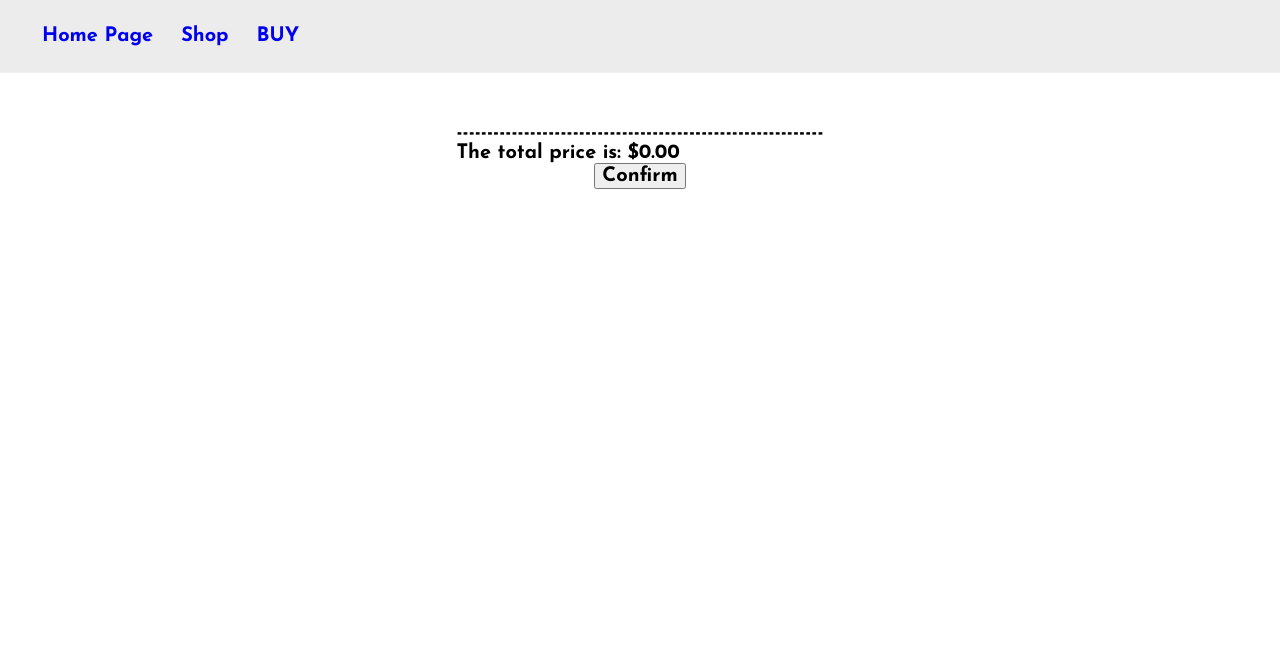
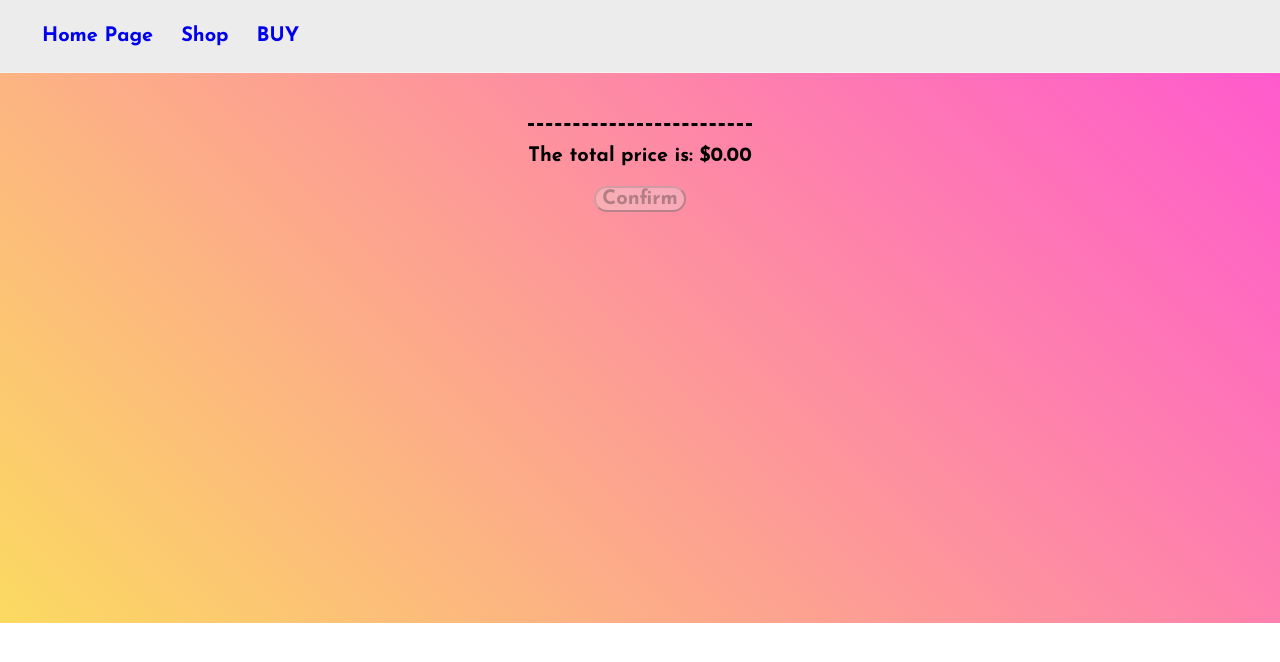
Before and after one commit to BenM61/Bookstore, a React (Create React App) app in the folder client/: page /payment in a window 1280 px wide. Shown: the top 662 px of the page. Built offline with nearby package versions, Linux system fonts and the light colour scheme; a web font is replaced by a local one.

Commit message:
site 1.0

```diff
--- a/client/src/App.js
+++ b/client/src/App.js
@@ -8,7 +8,9 @@ import { useState } from "react";
 import { BrowserRouter, Routes, Route } from "react-router-dom";
 
 function App() {
-  let [selectedBooks, setSelectedBooks] = useState([])
+  const [selectedBooks, setSelectedBooks] = useState([])
+  const [currPageNum, setCurrPageNum] = useState(0)
+
   return (
     <div className='App'>
       <BrowserRouter>
@@ -16,9 +18,9 @@ function App() {
         <div className='content'>
           <Routes>
             <Route index element={<Home />} />
-            <Route path='/books' element={<Shop />} />
-            <Route path='/books/:id' element={<Item selectedBooks={selectedBooks} changeBooks={setSelectedBooks} />} />
-            <Route path='/payment' element={<Receipt purchase={selectedBooks} />} />
+            <Route path='/books' element={<Shop currPageNum={currPageNum} setCurrPageNum={setCurrPageNum} />} />
+            <Route path='/books/:id' element={<Item selectedBooks={selectedBooks} setSelectedBooks={setSelectedBooks} />} />
+            <Route path='/payment' element={<Receipt selectedBooks={selectedBooks} setSelectedBooks={setSelectedBooks} />} />
           </Routes>
         </div>
       </BrowserRouter>
--- a/client/src/Components/Api.js
+++ b/client/src/Components/Api.js
@@ -3,7 +3,7 @@ import axios from 'axios'
 const BaseUrl = "http://localhost:7000";
 
 const getBookPage = async (i) => axios.get(`${BaseUrl}/books/page/${i}`)
-const postReceipt = async (date, total, description) => axios.post(`${BaseUrl} / Receipts / add`, { date, total, description })
+const postReceipt = async (date, total, description) => axios.post(`${BaseUrl}/Receipts/add`, { date, total, description })
 
 
 export { getBookPage, postReceipt }
--- a/client/src/Components/Home.js
+++ b/client/src/Components/Home.js
@@ -1,7 +1,7 @@
 const Home = () => {
     return (
-        <div className="home">
-            Hey
+        <div className="home page">
+            <div className="home-content">Hey</div>
         </div>
     );
 }
--- a/client/src/Components/Item.js
+++ b/client/src/Components/Item.js
@@ -3,29 +3,25 @@ import { useLocation, Link } from "react-router-dom";
 
 
 const Item = (props) => {
-    const selectedBooks = props.selectedBooks
+    const { selectedBooks, setSelectedBooks } = props
 
     const { state } = useLocation()
     const { book } = state
     const [amount, setAmount] = useState(1)
 
+
     const handleClick = (e) => {
         book.amount = amount
-        const index = selectedBooks.findIndex(e =>
-            e._id === book._id
-        )
-        if (index >= 0) { selectedBooks.splice(index, 1) }
-        props.changeBooks([...selectedBooks, book])
-
-
+        const filtered = selectedBooks.filter((listBook) => listBook._id !== book._id)
+        setSelectedBooks(filtered.concat([book]))
     }
     const handleAmount = (c) => {
         setAmount((c === "+") ? amount + 1 : Math.max(1, amount - 1))
     }
     return (
-        <div className="shop-item">
+        <div className="item page">
             <h1>{book.title}</h1>
-            <img className="shop-item-image" src={book.image} alt={book.title}></img>
+            <img className="item-image" src={book.image} alt={book.title}></img>
             <br />
             <div className="change-amount">
                 <button onClick={() => handleAmount("-")}>-</button>
--- a/client/src/Components/ItemList.js
+++ b/client/src/Components/ItemList.js
@@ -5,21 +5,22 @@ import { useEffect, useState } from "react";
 import InfiniteScroll from "react-infinite-scroll-component";
 import Grid from "@mui/material/Grid"
 
-let currPageNum = 0
-
-const ItemList = () => {
+const ItemList = (props) => {
+   const { currPageNum, setCurrPageNum } = props
 
    const [books, setBooks] = useState([]);
-   const [isLoading, setIsLoading] = useState(true)
    const [hasMore, setHasMore] = useState(true)
+   const [isInitializing, setIsInitializing] = useState(true)
 
    const getNextPage = async () => {
-      const temp = await getBookPage(currPageNum++)
+      const temp = await getBookPage(currPageNum)
+      setCurrPageNum(currPageNum + 1)
       const { data } = temp
       setBooks(books.concat(data))
       if (data.length === 0) {
          setHasMore(false)
       }
+
       return
    }
 
@@ -28,16 +29,18 @@ const ItemList = () => {
          const res = await getNextPage()
          return res
       }
-      getInitialBooks().then((res) => { setIsLoading(false) })
+      getInitialBooks().then((res) => { setIsInitializing(false) })
 
       // restore currPageNum=0 on cleanup
-      return () => { currPageNum = 0 }
+      return () => {
+         setCurrPageNum(0)
+      }
    }, [])
 
    return (
       <div className="item-list">
-         {isLoading && <div>Loading...</div>}
          <div className="item-list-content" >
+            {!isInitializing &&
                <InfiniteScroll
                   dataLength={books.length}
                   next={getNextPage}
@@ -49,7 +52,7 @@ const ItemList = () => {
                         </Grid>)
                      })}
                   </Grid>
-            </InfiniteScroll>
+               </InfiniteScroll>}
          </div>
       </div >
    );
--- a/client/src/Components/Receipt.js
+++ b/client/src/Components/Receipt.js
@@ -1,17 +1,24 @@
-import { useState } from "react"
+import { useEffect, useState } from "react"
 import { useNavigate } from "react-router"
 import { postReceipt } from "./Api"
 
 const Receipt = (props) => {
   const navigate = useNavigate()
   const [purchaseComplete, setPurchaseComplete] = useState(false)
-  let purchase = props.purchase
-  let total = 0
+  const { selectedBooks, setSelectedBooks } = props
+
+  let total
+
   const priceOfAll = () => {
-    for (let i of purchase) {
+    total = 0
+    for (let i of selectedBooks) {
       total += parseFloat(i.price) * i.amount
     }
     return total.toFixed(2);
+  }
+
+  const isValidPurchase = () => {
+    return selectedBooks.length > 0
   }
 
   const handle_purchase = async () => {
@@ -19,37 +26,51 @@ const Receipt = (props) => {
     const curr_date = `${date.getDate()}-${date.getMonth()}-${date.getFullYear()}`
     const total = priceOfAll()
     let description = []
-    purchase.map(({ _id, title, price, amount }) => {
+    selectedBooks.map(({ _id, title, price, amount }) => {
       description.push({ _id, title, price, amount })
     })
     postReceipt(curr_date, total, description)
     setPurchaseComplete(true)
   }
 
+  const removeItem = (_id) => {
+    setSelectedBooks((currBooks) =>
+      currBooks.filter((book) => book._id !== _id)
+    )
+  }
+
   return (
-    <div className="Receipt">
-      <div className="Receipt-details">
-        {purchase.map(({ _id, title, price, amount }) => {
+    <div className="receipt page">
+      <div className="receipt-preview">
+        {selectedBooks.map(({ _id, title, price, amount }) => {
           return (
-            <div className="Receipt-item" key={_id}>
+            <div className="receipt-item" key={_id}>
+              <div className="receipt-details">
                 <div className="rec-title">{title}: </div>
                 <div className="rec-money">
-                <div className="rec-price">${price} </div>
+                  <div className="rec-price">${price}</div>
                   <div className="rec-amount">x{amount}</div>
                 </div>
               </div>
-          )
+              <button onClick={() => { removeItem(_id) }} className="cancel-item"></button>
+            </div>)
         })}
-        <div>
-          ------------------------------------------------------------
-          <br />The total price is: ${priceOfAll()}</div>
+        <div className="total-price">
+          <br />The total price is: ${priceOfAll()}
+        </div>
+        <br />
 
-
-        {!purchaseComplete && <button onClick={handle_purchase}>Confirm</button>}
-        {purchaseComplete && <div className="thank-you">
+        {!purchaseComplete && !isValidPurchase()
+          && <button className="confirm" disabled onClick={handle_purchase}>
+            Confirm</button>}
+        {!purchaseComplete && isValidPurchase()
+          && <button className="confirm" onClick={handle_purchase}>Confirm</button>}
+        {
+          purchaseComplete && <div className="thank-you">
             Thank you!
             <button onClick={() => navigate("/")}>Home</button>
-        </div>}
+          </div>
+        }
       </div>
     </div>
   );
--- a/client/src/Components/Shop.js
+++ b/client/src/Components/Shop.js
@@ -1,10 +1,10 @@
 import ItemList from "./ItemList";
 
-const Shop = () => {
+const Shop = (props) => {
+    const { currPageNum, setCurrPageNum } = props
     return (
-        <div className="shop">
-            <div className="shop-text">Welcome to our shop!</div>
-            <ItemList />
+        <div className="shop page">
+            <ItemList currPageNum={currPageNum} setCurrPageNum={setCurrPageNum} />
         </div>
     );
 }
--- a/client/src/index.css
+++ b/client/src/index.css
@@ -5,6 +5,14 @@
   margin: 0;
   font-size: 20px;
   max-width: 1360px;
+}
+
+.page {
+  width: 100%;
+  padding-top: 50px;
+  background-color: #FBDA61;
+  background-image: linear-gradient(45deg, #FBDA61 0%, #FF5ACD 100%);
+  min-height: 500px;
 }
 
 body {
@@ -41,33 +49,61 @@ code {
   color: #f1356d;
 }
 
-.Receipt-details {
-  margin-top: 50px;
+.content {
+  display: flex;
+  flex-direction: row;
+  justify-content: center;
+  align-items: start;
+}
+
+.receipt {
+  display: flex;
+  flex-direction: row;
+  justify-content: center;
+  width: 100%;
+}
+
+.receipt-details {
+  min-width: 320px;
+}
+
+.receipt-preview {
   display: flex;
   flex-direction: column;
   align-items: center;
-  width: 100%;
 }
 
-.Receipt-item {
+.receipt-item {
   width: 100%;
   padding: 10px;
   display: flex;
-  flex-direction: column;
-  justify-content: space-evenly;
-  align-items: center;
+  flex-direction: row;
+  justify-content: space-between;
+}
+
+.cancel-item {
+  background-image: url("../res/x_button.png");
+  height: 25px;
+  width: 25px;
+  background-size: 25px;
+  background-repeat: no-repeat;
+  background-position: center;
+}
+
+.total-price {
+  width: 100%;
+  border-top: black dashed 3px;
 }
 
 .rec-money {
-  width: 40%;
-  padding: 10px;
+  padding-bottom: 10px;
   display: flex;
   flex-direction: row;
-  justify-content: space-evenly;
+  justify-content: space-between;
 }
 
 .rec-amount {
-  color: #ababab;
+  color: #7b7b7b;
 }
 
 .rec-title {
@@ -75,7 +111,7 @@ code {
 }
 
 .rec-price {
-  color: green;
+  color: rgb(0, 163, 0);
 }
 
 .item-list-content {
@@ -97,18 +133,25 @@ img {
 }
 
 .home {
+  padding-top: 0px;
+  padding-bottom: 50px;
+}
+
+.home-content {
+  width: 100%;
   color: wheat;
   height: 480px;
   background-size: 100% 100%;
   background-image: url("https://images.theconversation.com/files/45159/original/rptgtpxd-1396254731.jpg?ixlib=rb-1.1.0&q=45&auto=format&w=754&fit=clip")
 }
 
-.shop-item {
+.item {
   display: flex;
+  flex-direction: column;
+  justify-content: flex-start;
+  align-items: center;
 
-  flex-direction: column;
-  justify-content: center;
-  align-items: center;
+  padding-top: 25px;
 }
 
 .change-amount {
@@ -118,8 +161,12 @@ img {
   margin: 15px;
 }
 
-.shop-item-image {
-  width: 240px;
+.item * {
+  font-size: 30px;
+}
+
+.item-image {
+  width: 270px;
   height: auto;
 }
 
@@ -135,7 +182,15 @@ img {
   height: 25vw;
 }
 
-.shop {
-  background-color: #FBDA61;
-  background-image: linear-gradient(45deg, #FBDA61 0%, #FF5ACD 100%);
+button {
+  border-radius: 20px;
 }
+
+button:hover {
+  box-shadow: 2px 2px 2px 2px darkslategray;
+}
+
+button:disabled:hover {
+  box-shadow: none;
+
+}
```
Also changed, not shown: client/res/x_button.png (added). Lines whose indentation alone changed are shown as unchanged.
